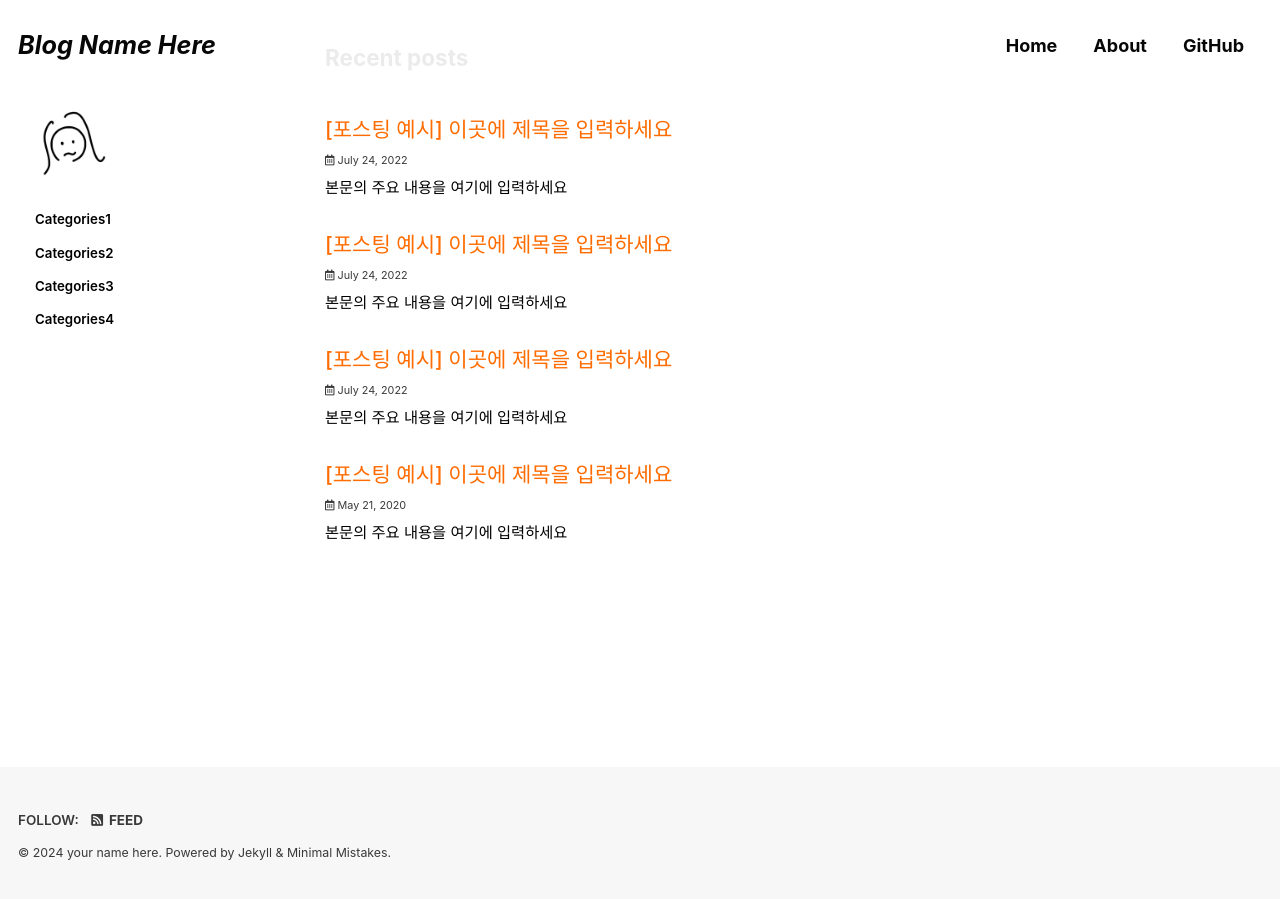
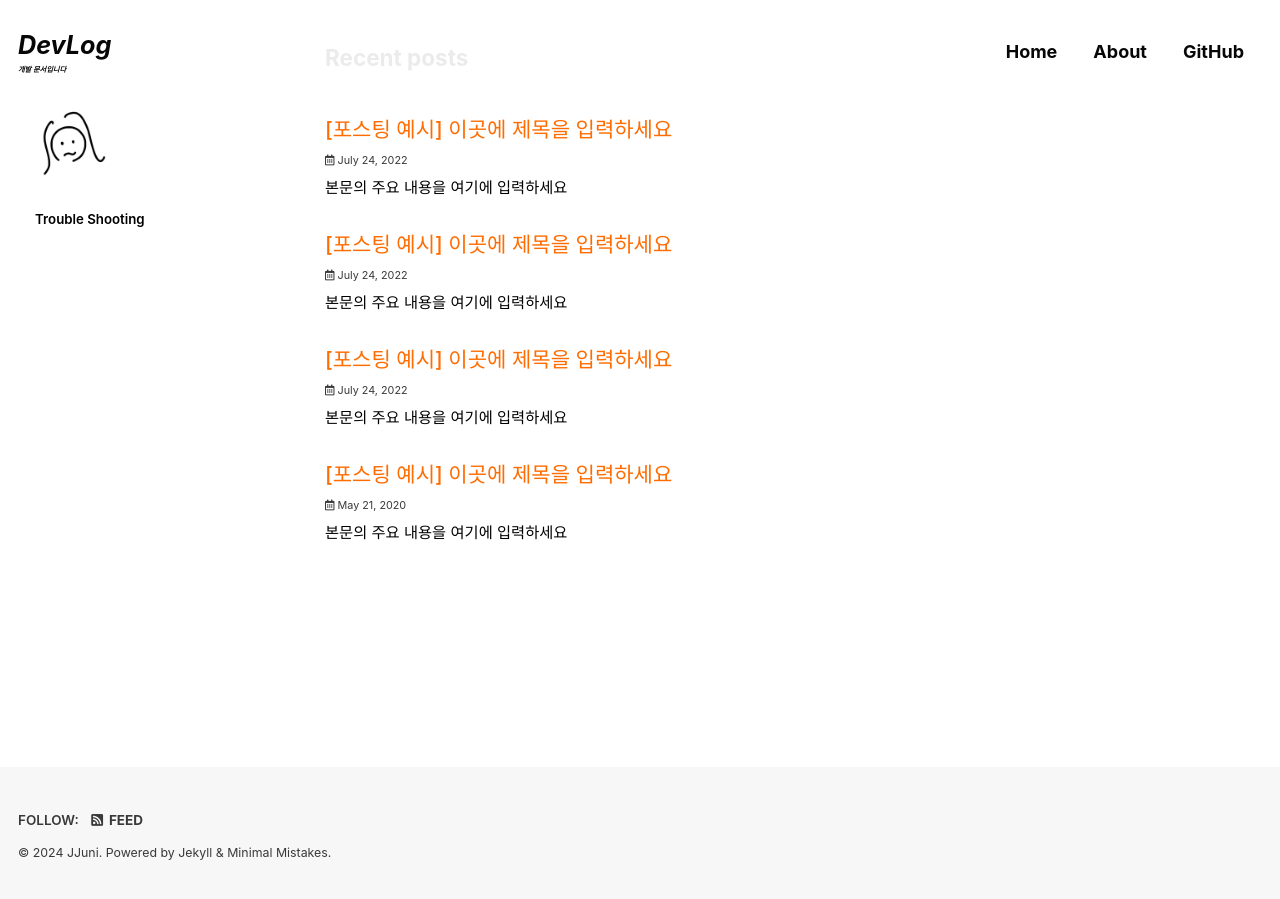
Before and after one commit to developer-parkssi/developer-parkssi.github.io, a Jekyll site: the page built from index.html, in a window 1280 px wide and 900 px high, scrolled down 90 px. Built offline with Jekyll 4.4.1, drawn with Linux system fonts in a browser that asks for light colours; cached includes are drawn as plain includes; some web fonts are replaced; the list of posts is cut into pages by our own code.

Commit message:
feat: 블로그 이름, 카테고리 등 초기 설정

```diff
--- a/_config.yml
+++ b/_config.yml
@@ -19,11 +19,11 @@ minimal_mistakes_skin: "plum" # "default" "air", "aqua", ...
 
 # Site Settings
 locale: "ko-KR" #"en-US"
-title: "Blog Name Here" # 상단 헤더에 보이는 블로그 명
+title: "DevLog" # 상단 헤더에 보이는 블로그 명
 title_separator: "&#124;"
-subtitle: # site tagline that appears below site title in masthead
-name: "your name here" # 블로그 닉네임 설정
-description: "this is my blog!" # 블로그 설명
+subtitle: "개발 문서입니다"
+name: "JJuni" # 블로그 닉네임 설정
+description: "개발하면서 필요할 때 적을 것들입니다" # 블로그 설명
 url: "https://github-account.github.io" # 블로그 URL
 baseurl: # the subpath of your site, e.g. "/blog"
 repository: "github-account/github-account.github.io" # GitHub Repo 이름
--- a/_layouts/default.html
+++ b/_layouts/default.html
@@ -56,11 +56,11 @@
     {% include head.html %}
     {% include head/custom.html %}
 
-    <link rel="apple-touch-icon" sizes="180x180" href="https://github-account.github.io/assets/images/favicon/apple-touch-icon.png">
-    <link rel="icon" type="image/png" sizes="32x32" href="https://github-account.github.io/assets/images/favicon/favicon-32x32.png">
-    <link rel="icon" type="image/png" sizes="16x16" href="https://github-account.github.io/assets/images/favicon/favicon-16x16.png">
-    <link rel="manifest" href="https://github-account.github.io/assets/images/favicon/site.webmanifest">
-    <link rel="mask-icon" href="https://github-account.github.io/assets/images/favicon/safari-pinned-tab.svg" color="#5bbad5">
+    <link rel="apple-touch-icon" sizes="180x180" href="https://jjunijjuni.github.io/assets/images/favicon/apple-touch-icon.png">
+    <link rel="icon" type="image/png" sizes="32x32" href="https://jjunijjuni.github.io/dev_docs/assets/images/favicon/favicon-32x32.png">
+    <link rel="icon" type="image/png" sizes="16x16" href="https://jjunijjuni.github.io/dev_docs/assets/images/favicon/favicon-16x16.png">
+    <link rel="manifest" href="https://jjunijjuni.github.io/dev_docs/assets/images/favicon/site.webmanifest">
+    <link rel="mask-icon" href="https://jjunijjuni.github.io/dev_docs/assets/images/favicon/safari-pinned-tab.svg" color="#5bbad5">
     <meta name="msapplication-TileColor" content="#ffc40d">
     <meta name="theme-color" content="#ffffff">
   </head>
```
Also changed, not shown: _data/navigation.yml (+4 -10 lines), _pages/categories/category-categories1.md (deleted, +0 -9 lines), _pages/categories/category-categories2.md (deleted, +0 -9 lines), _pages/categories/category-categories3.md (deleted, +0 -9 lines), _pages/categories/category-categories4.md (deleted, +0 -9 lines), _pages/categories/troubleshooting.md (added, +9 -0 lines).
